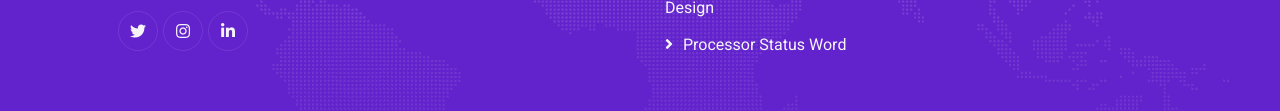
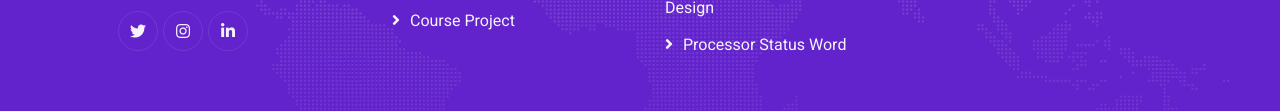
Before and after one commit to supritkumar007/coa-portfolio, a plain HTML site: page register-file.html in a window 1280 px wide. Shown: the part 3223-3334 px from the top of the page. Drawn offline with nearby package versions, Linux system fonts and the light colour scheme.

Commit message:
Update register-file.html

```diff
--- a/register-file.html
+++ b/register-file.html
@@ -117,7 +117,7 @@
                             });
 
                         </script>
-                        <a href="Course-Project.html" class="nav-item nav-link">Course Project</a>
+                        <a href="course-project.html" class="nav-item nav-link">Course Project</a>
 
 
                     </div>
@@ -356,6 +356,7 @@
                         <a class="btn btn-link" href="Integrated-Course-Activity.html">Integrated-Course-Activity</a>
                         <a class="btn btn-link" href="Processor-Module-Design.html">Processor-Module-Design</a>
                         <a class="btn btn-link" href="Processor-Module-Integration.html">Processor-Module-Integration</a>
+                        <a class="btn btn-link" href="course-project.html">Course Project</a>
 
                     </div>
                     <div class="col-md-6 col-lg-3">
```
